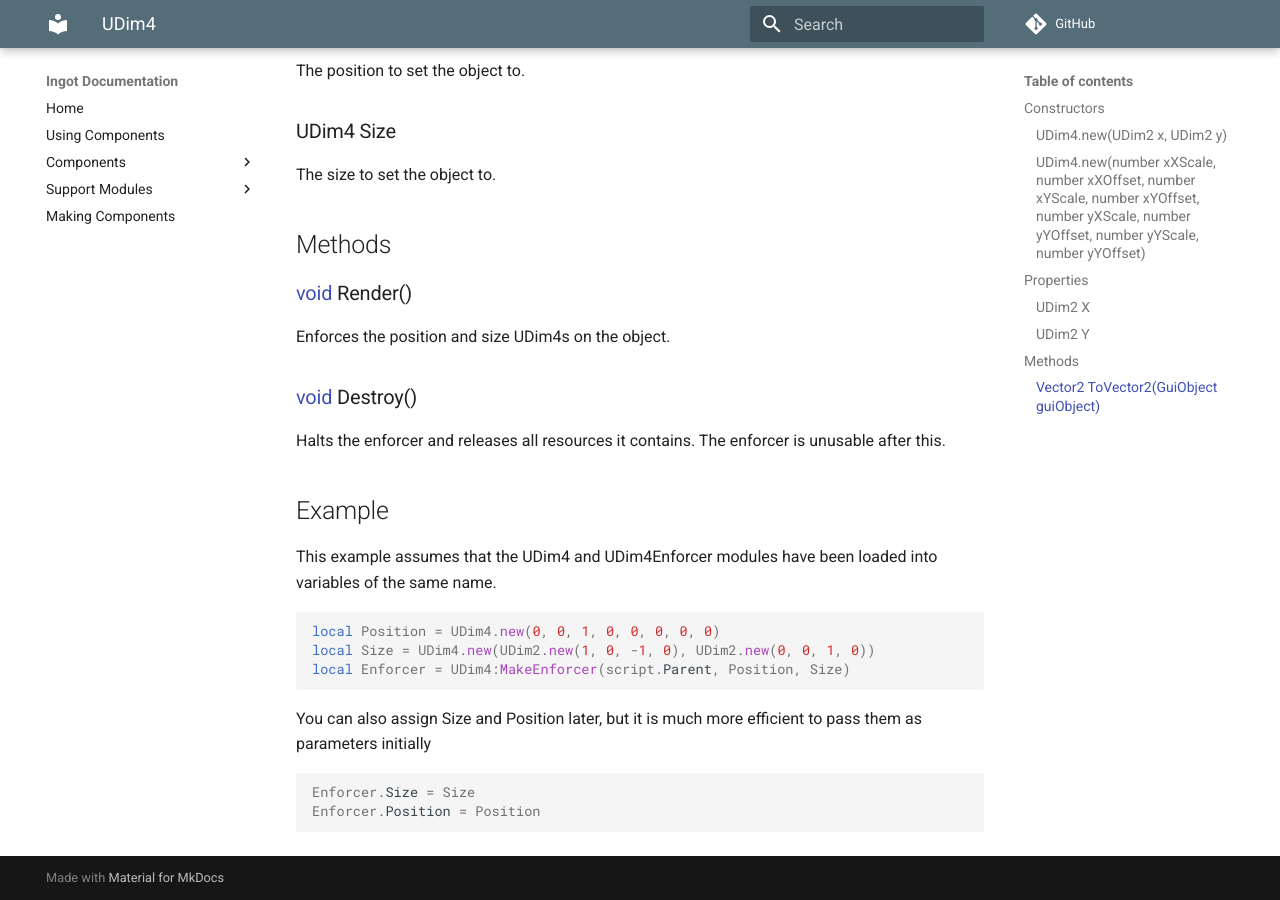
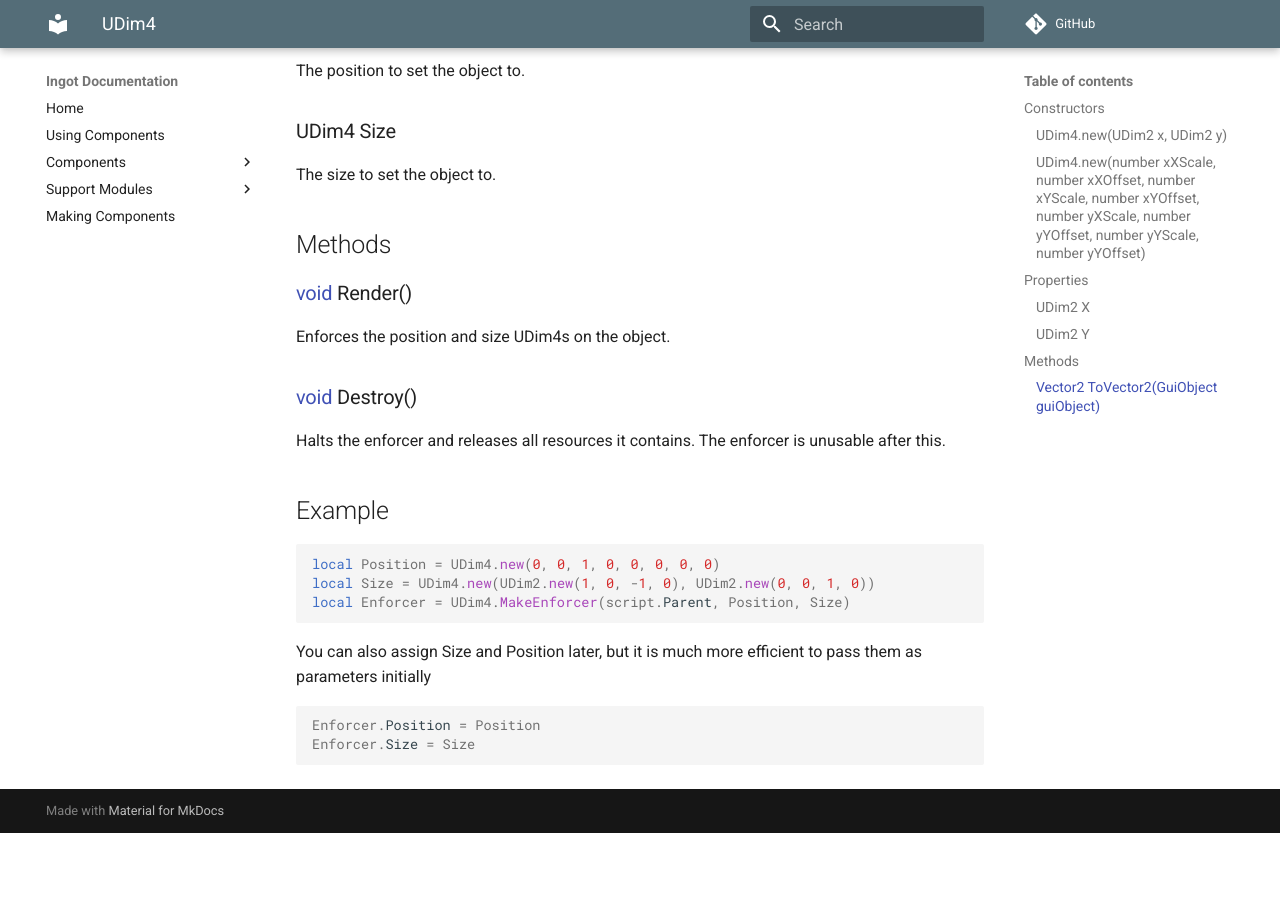
Before and after one commit to MemoryPenguin/RbxIngot, an MkDocs documentation site: the page built from Documentation/Source/Support/UDim4.md, in a window 1280 px wide and 900 px high, scrolled down 1726 px. Built offline with MkDocs 1.6.1 and Material for MkDocs 9.7.7, drawn with Linux system fonts in a browser that asks for light colours; comment, search, counter and statistics services are not loaded; old or Windows-style settings are respelled for this version of MkDocs; after the commit the page ends 2559 px from its top, so only the background shows below that; some of the changed text lies outside the part shown.

Commit message:
Update UDim4.md

````diff
--- a/Documentation/Source/Support/UDim4.md
+++ b/Documentation/Source/Support/UDim4.md
@@ -28,7 +28,7 @@
 The UDim4Enforcer class is designed to assist in applying a [UDim4](udim4.md) value to a GuiObject's [Position](http://wiki.roblox.com/index.php?title=API:Class/GuiObject/Position) and [Size](http://wiki.roblox.com/index.php?title=API:Class/GuiObject/Size) properties. It will automatically apply UDim4s to the object and keep them up to date until it is destroyed.
 
 ## Constructors
-### UDim4:MakeEnforcer([GuiObject](http://wiki.roblox.com/index.php?title=API:Class/GuiObject) object, UDim4 position, UDim4 size)
+### UDim4.MakeEnforcer([GuiObject](http://wiki.roblox.com/index.php?title=API:Class/GuiObject) object, UDim4 position, UDim4 size)
 Creates a new UDim4Enforcer for `object` with position `position` and size `size`. If either `position` or `size` are `nil`, the corresponding properties of the GuiObject will not be changed when the enforcer acts.
 
 ## Properties
@@ -49,16 +49,15 @@
 Halts the enforcer and releases all resources it contains. The enforcer is unusable after this.
 
 ## Example
-This example assumes that the UDim4 and UDim4Enforcer modules have been loaded into variables of the same name.
 
 ```lua
 local Position = UDim4.new(0, 0, 1, 0, 0, 0, 0, 0)
 local Size = UDim4.new(UDim2.new(1, 0, -1, 0), UDim2.new(0, 0, 1, 0))
-local Enforcer = UDim4:MakeEnforcer(script.Parent, Position, Size)
+local Enforcer = UDim4.MakeEnforcer(script.Parent, Position, Size)
 ```
 You can also assign Size and Position later, but it is much more efficient to pass them as parameters initially
 
 ```lua
+Enforcer.Position = Position
 Enforcer.Size = Size
-Enforcer.Position = Position
 ```
````
